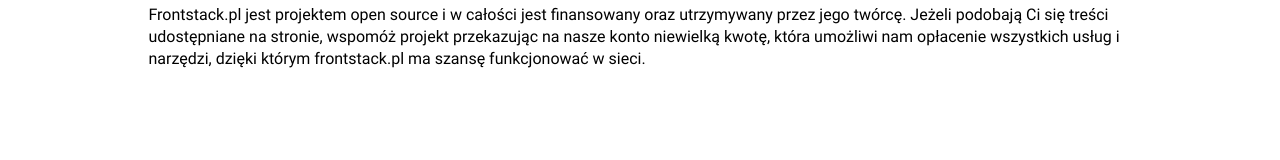
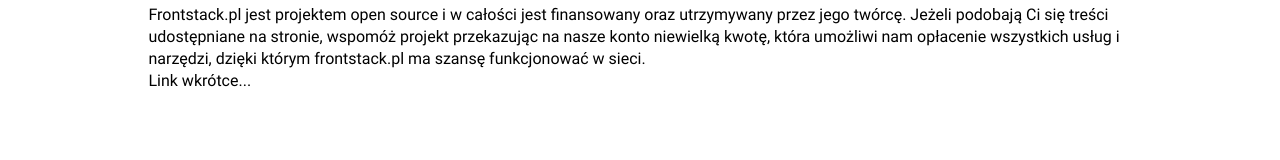
Before and after one commit to kamiljozwik/frontstackpl, a Gatsby site: page /contact in a window 1280 px wide. Shown: the part 839-999 px from the top of the page. Built offline with nearby package versions, Linux system fonts and the light colour scheme; Gatsby itself is replaced by a stand-in of ours; some packages are replaced by stand-ins of ours.

Commit message:
production initial push

```diff
--- a/src/pages/contact/index.js
+++ b/src/pages/contact/index.js
@@ -40,6 +40,7 @@
           <div className="label label-regular">Wsparcie</div>
           <div className="support__desc">
             <p>Frontstack.pl jest projektem open source i w całości jest finansowany oraz utrzymywany przez jego twórcę. Jeżeli podobają Ci się treści udostępniane na stronie, wspomóż projekt przekazując na nasze konto niewielką kwotę, która umożliwi nam opłacenie wszystkich usług i narzędzi, dzięki którym frontstack.pl ma szansę funkcjonować w sieci.</p>
+            <p>Link wkrótce...</p>
           </div>
         </div>
       </div>
```
